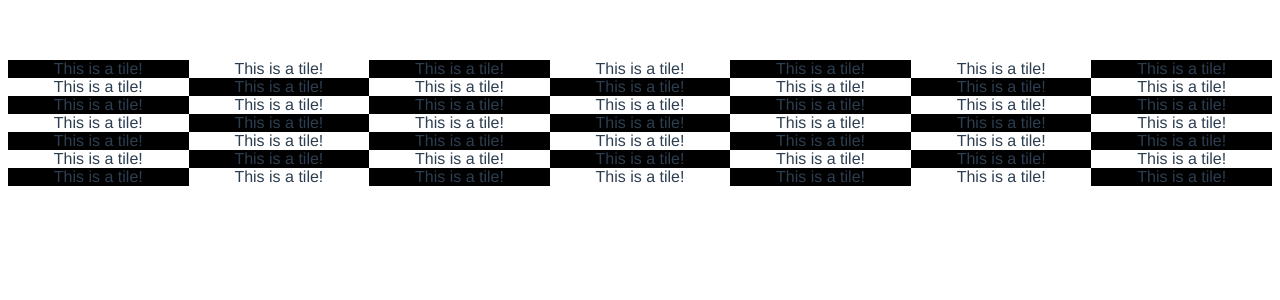
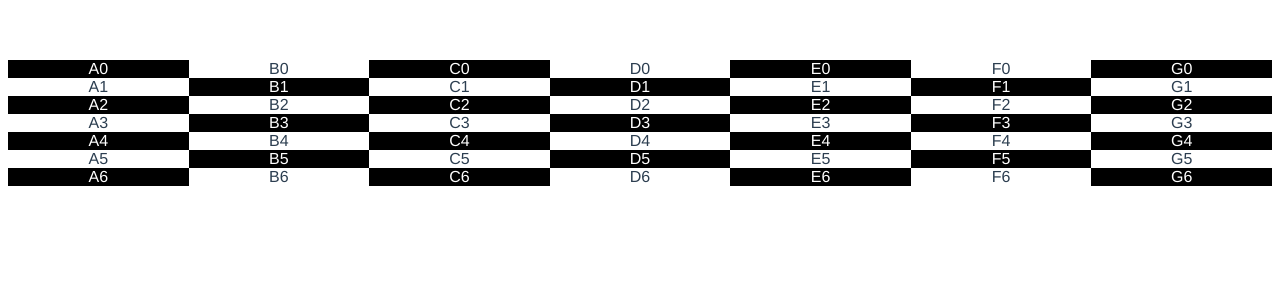
Before and after one commit to ogdenstudios/corruption, a Vue app: page / in a window 1280 px wide. Shown: the top 300 px of the page. Built offline with nearby package versions, Linux system fonts and the light colour scheme.

Commit message:
change rank/file labels on tiles

```diff
--- a/src/components/Board.vue
+++ b/src/components/Board.vue
@@ -5,6 +5,7 @@
       :key="index"
       :data-something="rank"
       :offset="index"
+      :rank="index"
     />
   </div>
 </template>
--- a/src/components/Rank.vue
+++ b/src/components/Rank.vue
@@ -5,6 +5,8 @@
       :key="index"
       :data-something="tile"
       :position="offset % 2 === 0 ? index : index + 1"
+      :rank="rank"
+      :file="index"
     />
   </div>
 </template>
@@ -21,6 +23,11 @@ export default {
     offset: {
       type: Number,
     },
+    rank: {
+      type: Number,
+      required: true,
+      default: null
+    }
   },
   data() {
     return {
--- a/src/components/Tile.vue
+++ b/src/components/Tile.vue
@@ -1,5 +1,7 @@
 <template>
-  <div :class="position % 2 === 0 ? 'dark' : 'light'">This is a tile!</div>
+  <div :class="position % 2 === 0 ? 'dark' : 'light'">
+    {{ fileLetter + rank }}
+  </div>
 </template>
 
 <script>
@@ -9,13 +11,30 @@ export default {
     position: {
       type: Number,
     },
+    file: {
+      type: Number,
+      required: true,
+      default: null,
+    },
+    rank: {
+      type: Number,
+      required: true,
+      default: null,
+    },
   },
+  computed: {
+    fileLetter: function () {
+      const letters = ['A', 'B', 'C', 'D', 'E', 'F', 'G'];
+      return letters[this.file];
+    }
+  }
 };
 </script>
 
 <style scoped>
 .dark {
   background: black;
+  color: white;
 }
 .light {
   background: white;
```
